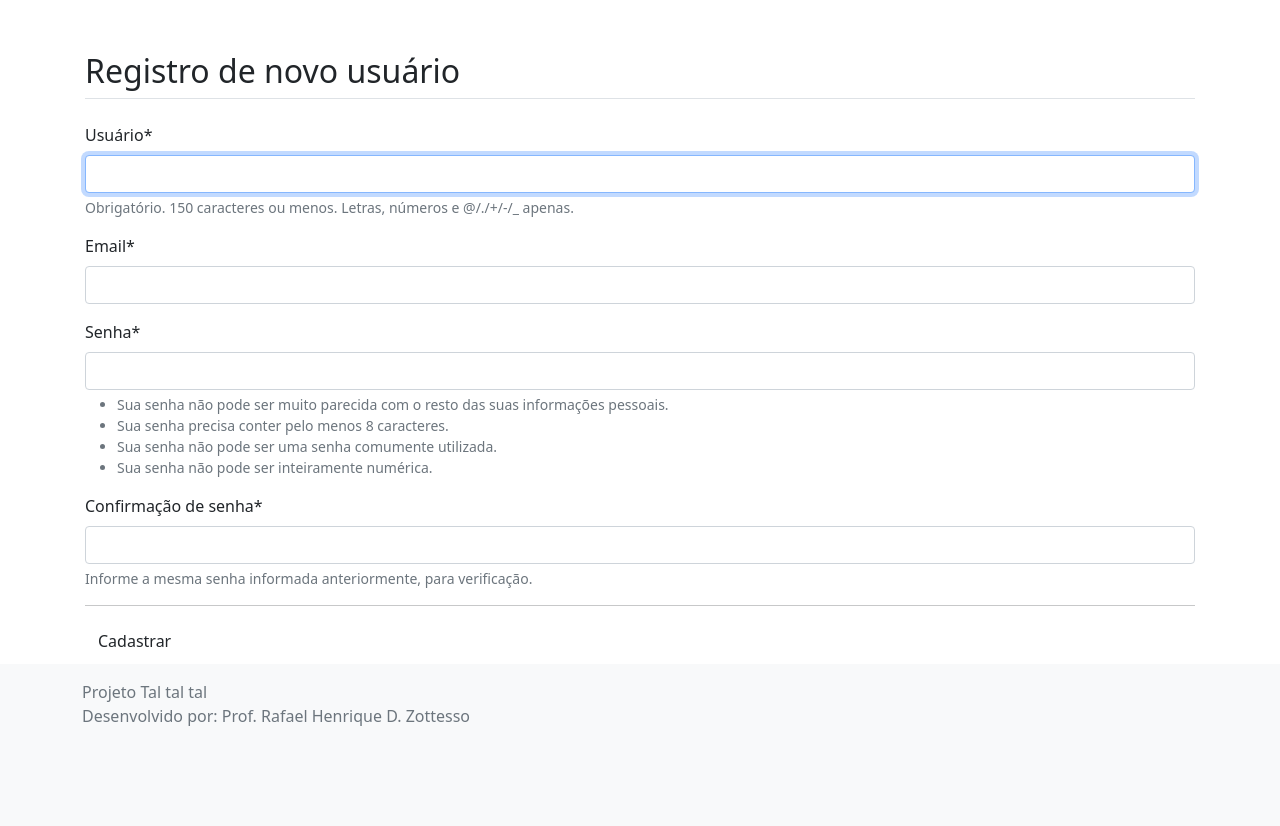
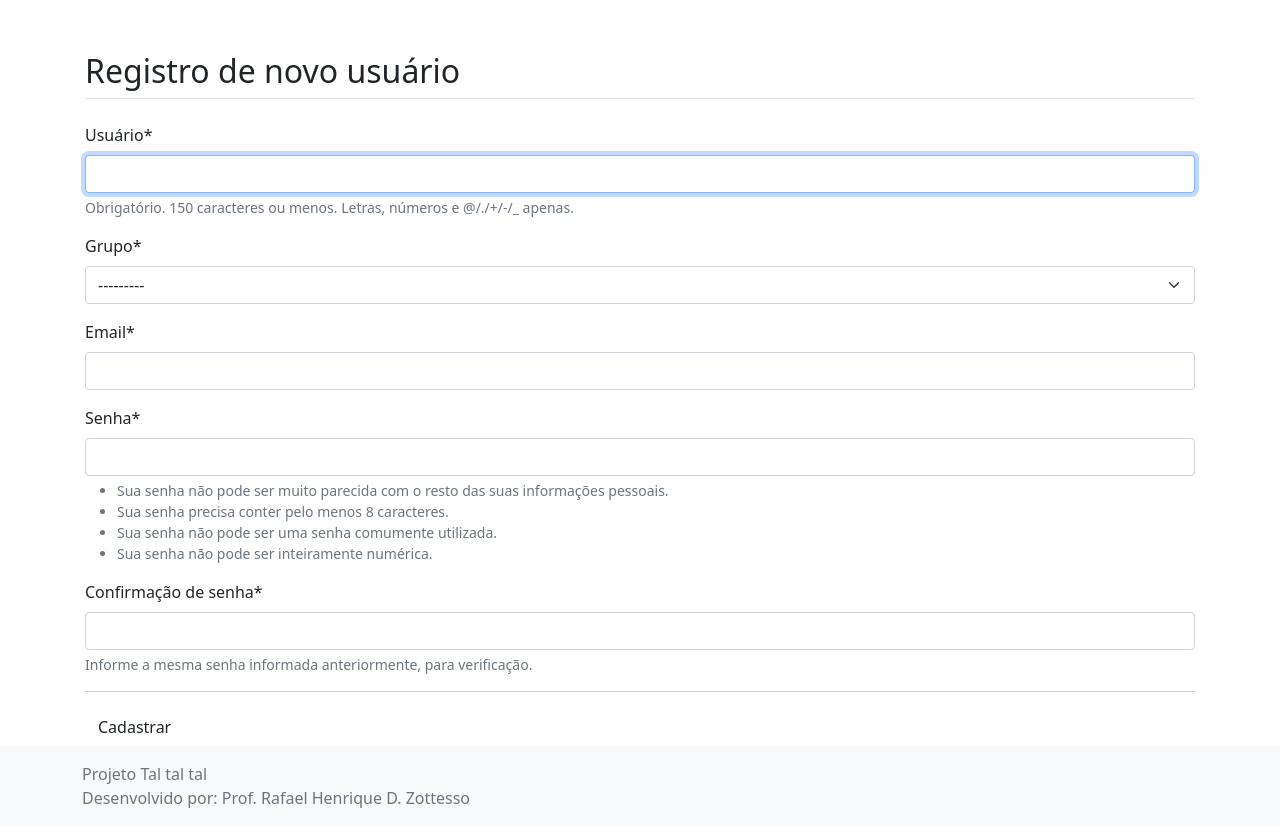
Before and after one commit to rafaelzottesso/web-informatica, a Django app: page /registrar/ in a window 1280 px wide. Shown: the part 56-882 px from the top of the page. Before the commit the page ends 782 px from the top, so only its background shows below. Run offline with Django 3.2, Linux system fonts and the light colour scheme; some libraries are stand-ins or nearby versions.

Commit message:
Selecionar o grupo do usuario na tela de cadastro

```diff
--- a/paginas/templates/paginas/modelo.html
+++ b/paginas/templates/paginas/modelo.html
@@ -109,7 +109,7 @@
                             {{ request.user }}
                         </button>
                         <ul class="dropdown-menu" aria-labelledby="dropdownMenuButton1">
-                            <li><a class="dropdown-item" href="#">Meu perfil</a></li>
+                            <li><a class="dropdown-item" href="{% url 'atualizar-dados' %}">Meu perfil</a></li>
                             <li><a class="dropdown-item" href="#">Alterar senha</a></li>
                             <li>
                                 <hr class="dropdown-divider">
@@ -119,7 +119,7 @@
                     </div>
                     {% else %}
                     <a href="{% url 'login' %}" class="btn btn-light mx-2">Login</a>
-                    <a href="#" class="btn btn-success mx-2">Registrar</a>
+                    <a href="{% url 'registrar' %}" class="btn btn-success mx-2">Registrar</a>
                     {% endif %}
 
                 </div>
--- a/usuarios/forms.py
+++ b/usuarios/forms.py
@@ -1,14 +1,15 @@
 from django import forms
-from django.contrib.auth.models import User
+from django.contrib.auth.models import User, Group
 from django.contrib.auth.forms import UserCreationForm
 from django.core.exceptions import ValidationError
 
 class UsuarioForm(UserCreationForm):
     email = forms.EmailField(max_length=100)
+    grupo = forms.ModelChoiceField(queryset=Group.objects.filter(name__in=["Cliente", "Usuário", "Vendedor"]), required=True)
 
     class Meta:
         model = User
-        fields = ['username', 'email', 'password1', 'password2']
+        fields = ['username', 'grupo', 'email', 'password1', 'password2']
 
     def clean_email(self):
         e = self.cleaned_data['email']
--- a/usuarios/views.py
+++ b/usuarios/views.py
@@ -14,13 +14,18 @@ class UsuarioCreate(CreateView):
 
     def form_valid(self, form):
 
-        grupo = get_object_or_404(Group, name="Docente")
+        # Como aqui vem os dados do forms.py, não temos o form.instance e sim o form.cleaned_data
+        # pegamos o nome do grupo que o usuário marcou no select e buscamos o objeto só para garantir
+        grupo = get_object_or_404(Group, name=form.cleaned_data['grupo'].name)
 
+        # Aqui cria o usuário no banco
         url = super().form_valid(form)
 
+        # Adiciona o grupo ao objeto usuário e salva
         self.object.groups.add(grupo)
         self.object.save()
 
+        # Cria um perfil para este usuário
         Perfil.objects.create(usuario=self.object)
 
         return url
```
Also changed, not shown: db.sqlite3.
